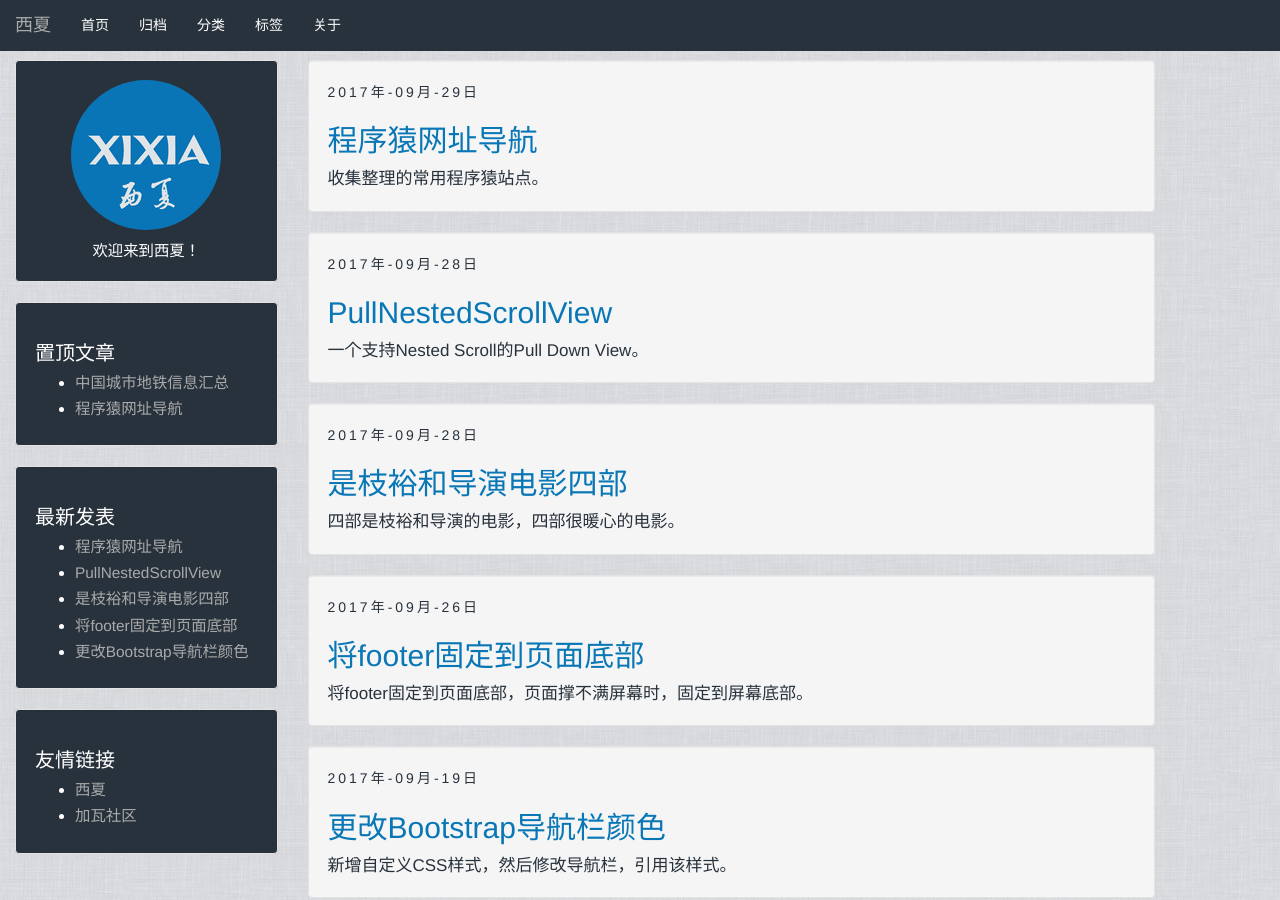
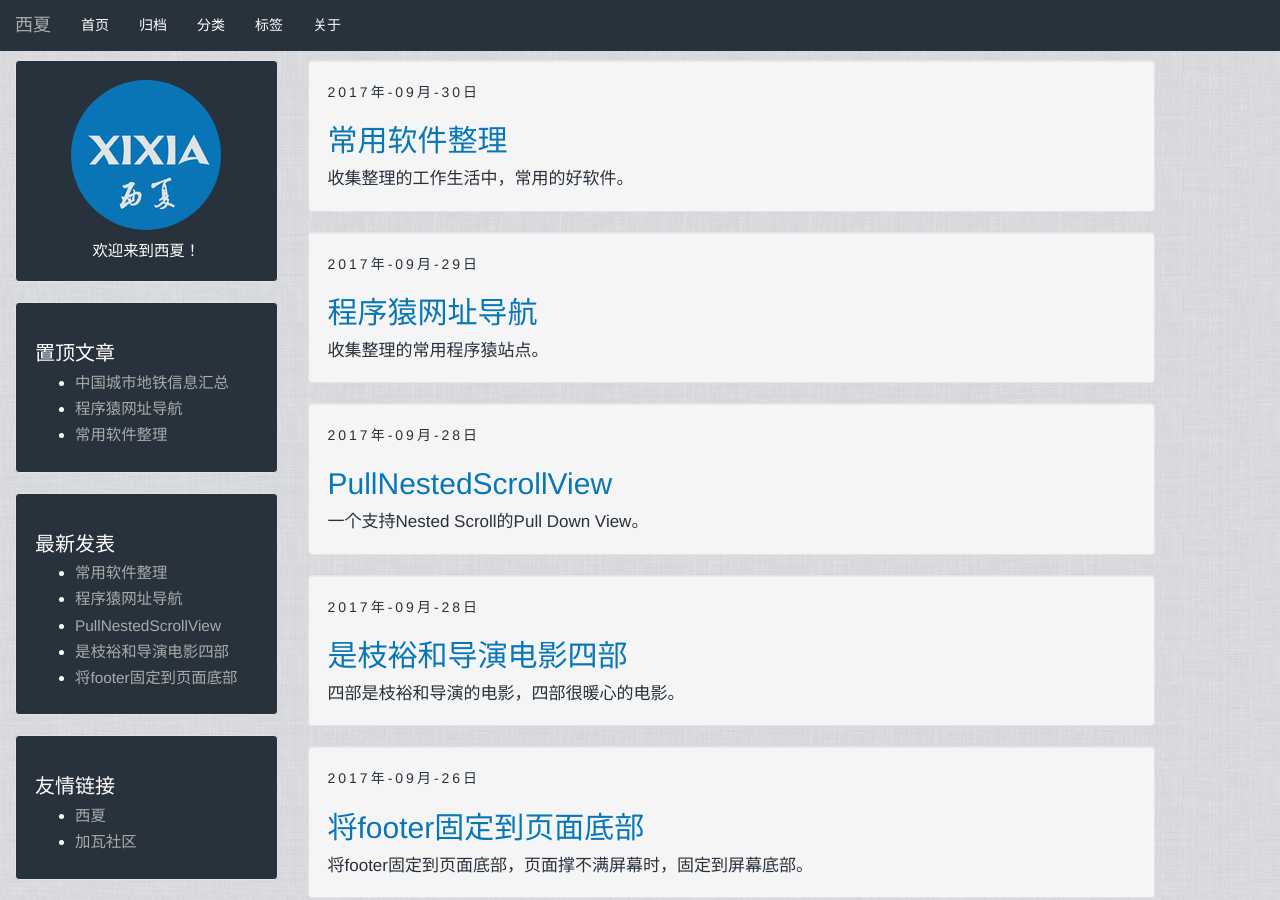
Before and after one commit to simon126649/zxixia.github.io, a Jekyll site: the page built from index.html, in a window 1280 px wide and 900 px high. Built offline with Jekyll 4.4.1, drawn with Linux system fonts in a browser that asks for light colours; the list of posts is cut into pages by our own code.

Commit message:
[xixia][20170930][ 1.Add post: 2017-09-30-soft-nav.markdown ]

```diff
--- /dev/null
+++ b/_data/nav/soft.yml
@@ -0,0 +1,35 @@
+- type: "编程"
+  softs:
+    - title: "Visual Studio Code"
+      url: "https://code.visualstudio.com/"
+      free_type: 免费
+      description: "微软出品，功能强大的编辑利器"
+      os: "Windows"
+- type: "图像处理"
+  softs:
+    - title: "PixBuilder Studio"
+      url: "https://www.wnsoft.com/en/pixbuilder/"
+      free_type: 免费
+      description: "体积小巧的类PS图像处理工具"
+      os: "Windows"
+- type: "影音工具"
+  softs:
+    - title: "MPC-HC"
+      url: "https://mpc-hc.org/"
+      free_type: 免费
+      description: "体积小巧的影音播放工具"
+      os: "Windows"
+- type: "文件处理"
+  softs:
+    - title: "Total Commander"
+      url: "http://www.ghisler.com/"
+      free_type: 共享
+      description: "强大Windows文件管理神器"
+      os: "Windows"
+- type: "其他"
+  softs:
+    - title: "KeePass"
+      url: "https://keepass.info/"
+      free_type: 免费
+      description: "体积小巧的密码管理工具"
+      os: "Windows"
--- a/_data/tops.yml
+++ b/_data/tops.yml
@@ -1,2 +1,3 @@
 - url: "china-metro-list"
 - url: "programmer-nav"
+- url: "soft-nav"
--- /dev/null
+++ b/_posts/2017-09-30-soft-nav.markdown
@@ -0,0 +1,43 @@
+---
+layout: post
+title:  "常用软件整理"
+categories: Soft
+tags: Nav
+author: 西夏
+description: 收集整理的工作生活中，常用的好软件。
+---
+
+将工作，生活中经常用到的，好用的工具软件整理在这里，方便你我他！
+
+---
+
+<table border="1" class="text-center">
+  <tr bgcolor="#eaecf0">
+    <th width="50px" class="text-center">序号</th>
+    <th width="85px" class="text-center">类型</th>
+    <th width="150px" class="text-center">名字</th>
+    <th width="65px" class="text-center">收费</th>
+    <th width="95px" class="text-center">系统</th>
+    <th width="250px" class="text-center">说明</th>
+    <th width="80px" class="text-center">下载地址</th>
+  </tr>
+
+
+{% assign index = 1 %}
+{% for soft in site.data.nav.soft %}
+{% for _soft in soft.softs %}
+    <tr height="70px">
+        <td>{{ index }}</td>
+        <td>{{ soft.type }}</td>
+        <td><strong>{{ _soft.title }}</strong></td>
+        <td>{{ _soft.free_type }}</td>
+        <td>{{ _soft.os }}</td>
+        <td>{{ _soft.description }}</td>
+        <td><a href= "{{ _soft.url }}" target="_blank">地址</a></td>
+    </tr>
+    {% assign index = index | plus: '1' %}
+{% endfor %}
+{% endfor %}
+</table>
+
+<br/>
```
Also changed, not shown: _data/nav/programmer.yml (+13 -0 lines).
